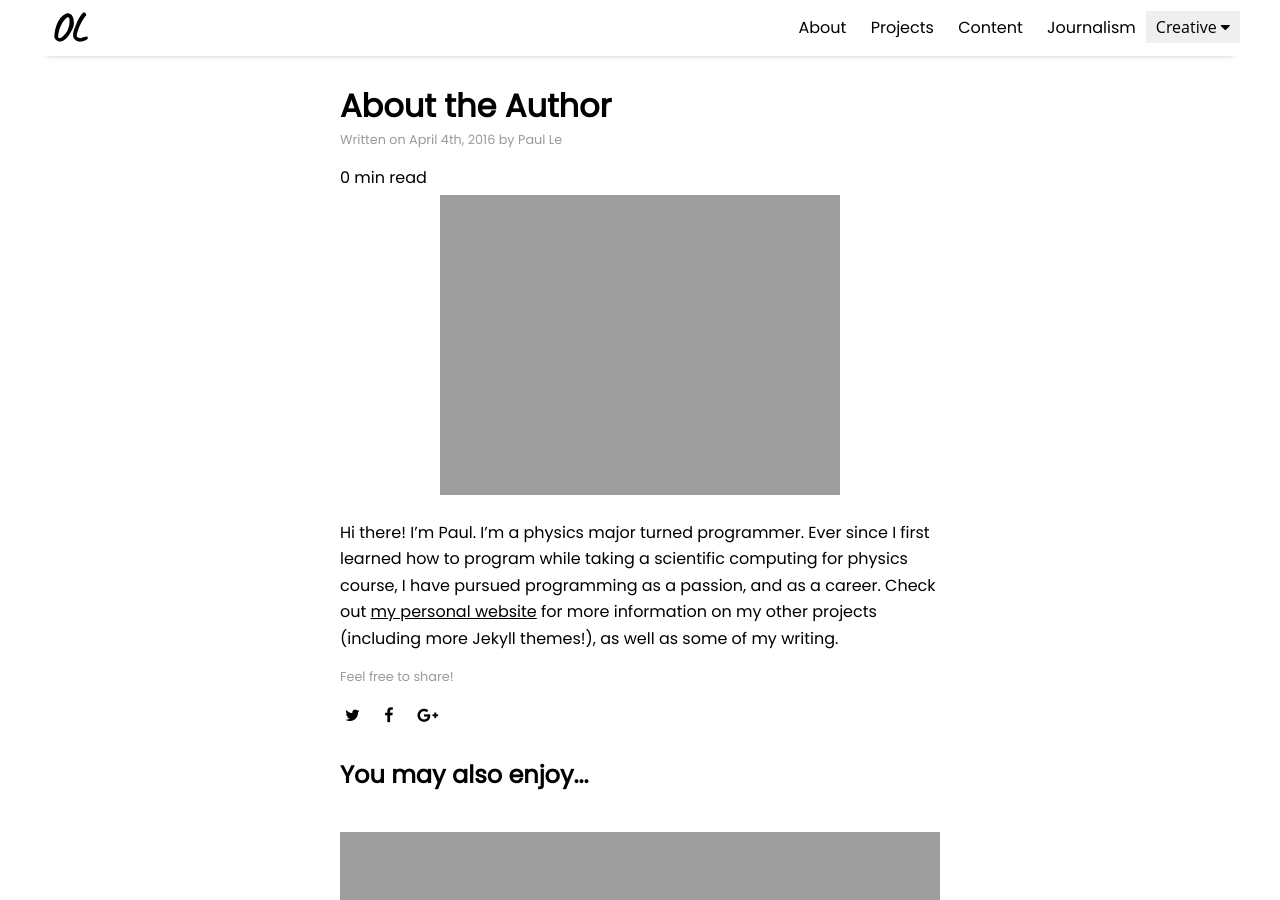
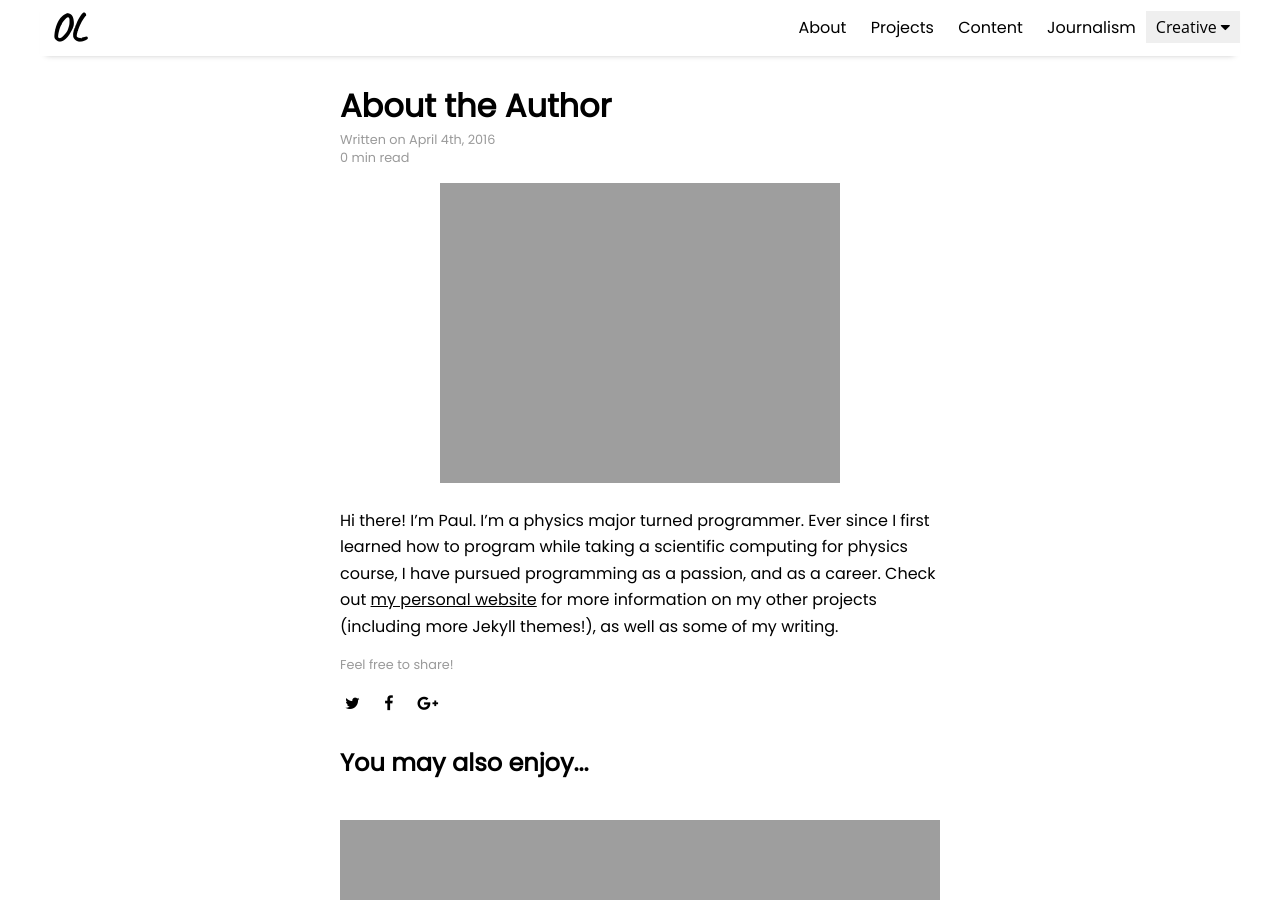
Before and after one commit to ollylawson/ollylawson.github.io, a Jekyll site: the page built from _posts/2016-04-04-about-the-author.md, in a window 1280 px wide and 900 px high. Built offline with Jekyll 4.4.1, drawn with Linux system fonts in a browser that asks for light colours; nearby versions of some CDN libraries.

Commit message:
readtime

```diff
--- a/_layouts/post.html
+++ b/_layouts/post.html
@@ -17,14 +17,7 @@ layout: default
       {% when '3' or '23' %}{{ d }}rd
       {% else %}{{ d }}th{% endcase %},
     {{ page.date | date: "%Y" }}
-    by
-    {% if page.author %}
-      {{ page.author }}
-    {% else %}
-      {{ site.author }}
-    {% endif %}
-  </span>
-<span class="read-time">
+    <br>
     {% capture read_time %}
     {{ page.content | number_of_words | divided_by: 180 }}
     {% endcapture %}
@@ -34,6 +27,7 @@ layout: default
       1
     {% endif %} min read
   </span>
+
 
   {% if page.image %}
     <div class="featured-image">
```
Also changed, not shown: _includes/read_time.html (deleted, +0 -11 lines). Lines whose indentation alone changed are shown as unchanged.
